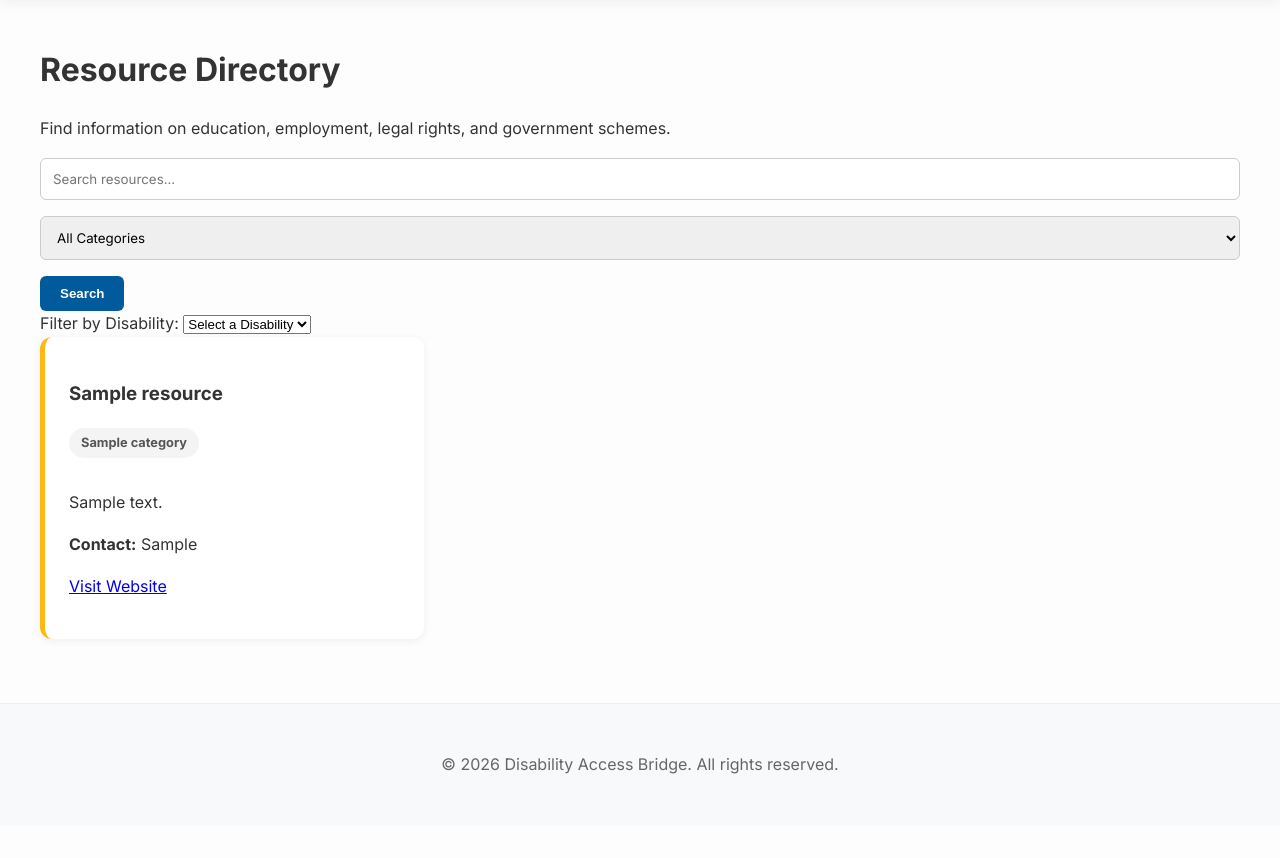
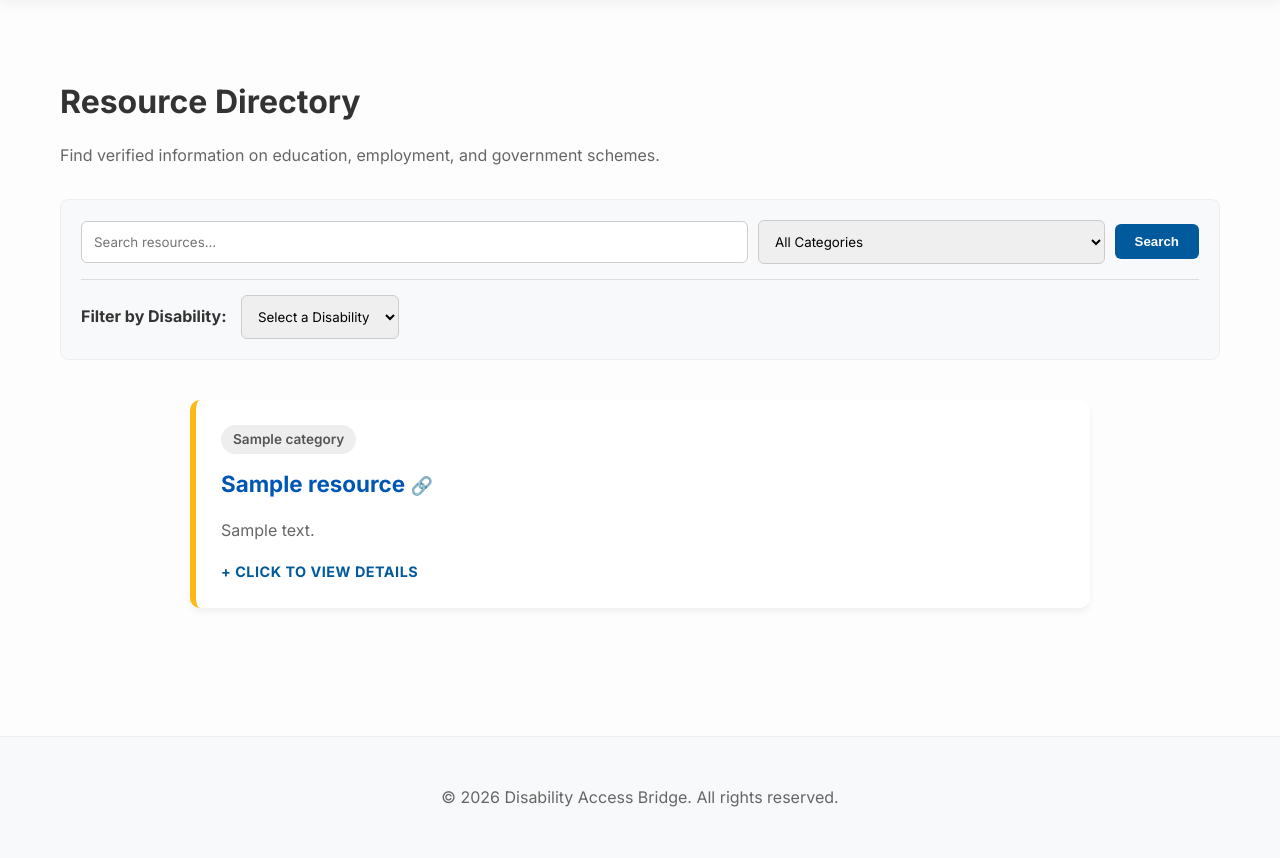
Before and after one commit to TheAnushkaTiwari/Disability-Access-Bridge, a Django app: page /resources/ in a window 1280 px wide. Shown: the part 128-986 px from the top of the page. Before the commit the page ends 902 px from the top, so only its background shows below. Run offline with Django 5.2, Linux system fonts and the light colour scheme; tables that the repository leaves empty hold one stand-in row (values such as "Sample post").

Commit message:
Improved the resources page.

```diff
--- a/core/static/core/style.css
+++ b/core/static/core/style.css
@@ -236,11 +236,6 @@ body.high-contrast .main-header { border-bottom: 2px solid var(--secondary-color
     .nav-center .nav-links { display: none; /* You might want a hamburger menu here later */ }
 }
 
-
-/* =========================================
-   5. GENERAL UI (Buttons, Forms, Cards)
-   ========================================= */
-
 /* Standard Buttons */
 .btn, .btn-secondary {
     display: inline-block;
@@ -269,18 +264,100 @@ body.high-contrast .main-header { border-bottom: 2px solid var(--secondary-color
 }
 .auth-form p, .contact-form p { margin: 0 0 1rem 0; }
 
-/* Resource Cards */
-.resource-list { display: grid; gap: 1.5rem; grid-template-columns: repeat(auto-fill, minmax(300px, 1fr)); }
-.resource-card {
-    background: #fff;
-    padding: 1.5rem;
-    border-radius: 12px;
-    box-shadow: 0 2px 8px rgba(0,0,0,0.06);
-    border-left: 5px solid var(--secondary-color);
-    transition: transform 0.2s;
+/* --- Resource Page Layout --- */
+
+/* 1. Spacing for the Filter Section */
+.filter-controls {
+    background-color: #f8f9fa;
+    padding: 20px;
+    border-radius: 8px;
+    margin-bottom: 40px; /* Adds space between filters and the first card */
+    border: 1px solid #eee;
 }
-.resource-card:hover { transform: translateY(-3px); box-shadow: 0 5px 15px rgba(0,0,0,0.1); }
 
+/* 2. The Vertical List Container */
+.resource-list-vertical {
+    display: flex;
+    flex-direction: column;
+    gap: 20px; /* Space between each card */
+    max-width: 900px;
+    margin: 0 auto;
+}
+
+/* 3. The Card Design (The Look You Want) */
+.resource-card-vertical {
+    background: #fff;       /* White background */
+    padding: 25px;          /* Breathing room inside the card */
+    border-radius: 10px;    /* Rounded corners */
+    box-shadow: 0 4px 6px rgba(0,0,0,0.05); /* Soft shadow */
+    border-left: 6px solid var(--secondary-color); /* Yellow left border like your reference */
+    cursor: pointer;        /* Shows hand cursor */
+    transition: all 0.2s ease;
+    position: relative;     /* For positioning elements */
+}
+
+/* Hover Effect */
+.resource-card-vertical:hover {
+    transform: translateY(-3px); /* Moves up slightly */
+    box-shadow: 0 8px 15px rgba(0,0,0,0.1); /* Shadow grows */
+    border-left-color: var(--primary-color); /* Border turns blue on hover */
+}
+
+/* 4. Elements Inside the Card */
+.category-badge {
+    display: inline-block;
+    background-color: #eee;
+    color: #555;
+    padding: 4px 12px;
+    border-radius: 20px;
+    font-size: 0.85rem;
+    font-weight: 600;
+    margin-bottom: 12px;
+}
+
+.resource-title {
+    margin: 0 0 10px 0;
+    font-size: 1.4rem;
+    color: var(--text-color);
+}
+
+/* The Link inside the Title */
+.resource-title a {
+    text-decoration: none;
+    color: #0056b3; /* Link Blue */
+    transition: color 0.2s;
+}
+
+.resource-title a:hover {
+    text-decoration: underline;
+    color: #003d82;
+}
+
+.short-desc {
+    color: #666;
+    line-height: 1.6;
+}
+
+/* The "Click to Read More" Text */
+.expand-hint {
+    display: block;
+    margin-top: 15px;
+    font-size: 0.9rem;
+    font-weight: bold;
+    color: var(--primary-color);
+    text-transform: uppercase;
+    letter-spacing: 0.5px;
+}
+
+/* 5. Expanded State (Hidden Details) */
+.extra-details {
+    margin-top: 20px;
+    padding-top: 20px;
+    border-top: 1px solid #eee;
+    background-color: #fafbfc; /* Light gray background for details */
+    padding: 15px;
+    border-radius: 8px;
+}
 .category-tag {
     display: inline-block;
     background: var(--light-gray);
--- a/core/templates/core/resources.html
+++ b/core/templates/core/resources.html
@@ -3,13 +3,16 @@
 {% block title %}Resources - Disability Access Bridge{% endblock %}
 
 {% block content %}
-    <h1>Resource Directory</h1>
-    <p>Find information on education, employment, legal rights, and government schemes.</p>
+<div class="container" style="padding-top: 2rem; padding-bottom: 4rem;">
+
+    <h1 style="margin-bottom: 10px;">Resource Directory</h1>
+    <p style="margin-bottom: 30px; color: #666;">Find verified information on education, employment, and government schemes.</p>
 
     <div class="filter-controls">
-        <form method="get" action="{% url 'resources' %}" class="filter-form">
-            <input type="text" name="q" placeholder="Search resources..." value="{{ query }}">
-            <select name="category">
+        <form method="get" action="{% url 'resources' %}" style="display: flex; gap: 10px; flex-wrap: wrap; align-items: center;">
+            <input type="text" name="q" placeholder="Search resources..." value="{{ query }}" class="form-input" style="flex: 2; min-width: 200px; margin-bottom: 0;">
+
+            <select name="category" class="form-input" style="flex: 1; min-width: 150px; margin-bottom: 0;">
                 <option value="">All Categories</option>
                 {% for category in ALL_CATEGORIES %}
                     <option value="{{ category.id }}" {% if category.id == selected_category_id %}selected{% endif %}>
@@ -17,12 +20,13 @@
                     </option>
                 {% endfor %}
             </select>
+
             <button type="submit" class="btn">Search</button>
         </form>
 
-        <div class="disability-dropdown-container">
-            <label for="disability-select">Filter by Disability:</label>
-            <select id="disability-select">
+        <div style="margin-top: 15px; padding-top: 15px; border-top: 1px solid #ddd;">
+            <label for="disability-select" style="font-weight: bold; margin-right: 10px;">Filter by Disability:</label>
+            <select id="disability-select" class="form-input" style="width: auto; display: inline-block; margin: 0;" onchange="location = this.value;">
                 <option value="">Select a Disability</option>
                 {% for disability in all_disabilities %}
                     <option value="{% url 'disability_resources' disability_name=disability.name|slugify %}">
@@ -33,26 +37,69 @@
         </div>
     </div>
 
-    <div class="resource-list">
-        {% for resource in resources %}
-            <div class="resource-card">
-                <h3>{{ resource.title }}</h3>
-                <span class="category-tag">{{ resource.category.name }}</span>
-                <p>{{ resource.description }}</p>
-                {% if resource.contact_info %}<p><strong>Contact:</strong> {{ resource.contact_info }}</p>{% endif %}
-                {% if resource.website_url %}<p><a href="{{ resource.website_url }}" target="_blank" rel="noopener noreferrer">Visit Website</a></p>{% endif %}
+    <div class="resource-list-vertical">
+        {% for item in resources %}
+            <div class="resource-card-vertical" onclick="toggleCard(this)">
+
+                <span class="category-badge">{{ item.category.name }}</span>
+
+                <h3 class="resource-title">
+                    {% if item.website_url %}
+                        <a href="{{ item.website_url }}" target="_blank" onclick="event.stopPropagation();" title="Go to Website">
+                            {{ item.title }} <span style="font-size: 0.8em;">🔗</span>
+                        </a>
+                    {% else %}
+                        {{ item.title }}
+                    {% endif %}
+                </h3>
+
+                <p class="short-desc">{{ item.description|truncatewords:25 }}</p>
+
+                <div class="extra-details" style="display: none;">
+                    <h4 style="margin-top: 0;">Full Description:</h4>
+                    <p>{{ item.description }}</p>
+
+                    {% if item.contact_info %}
+                        <div style="margin-top: 15px;">
+                            <strong>📞 Contact Info:</strong>
+                            <p style="margin: 5px 0;">{{ item.contact_info|linebreaksbr }}</p>
+                        </div>
+                    {% endif %}
+                </div>
+
+                <small class="expand-hint">+ Click to view details</small>
             </div>
         {% empty %}
-            <p>No resources found matching your criteria.</p>
+            <div class="message error">
+                No resources found matching your search.
+            </div>
         {% endfor %}
     </div>
 
-    <script>
-        document.getElementById('disability-select').addEventListener('change', function() {
-            const url = this.value;
-            if (url) {
-                window.location.href = url;
-            }
-        });
-    </script>
+</div>
+
+<script>
+    function toggleCard(cardElement) {
+        const details = cardElement.querySelector('.extra-details');
+        const hint = cardElement.querySelector('.expand-hint');
+        const shortDesc = cardElement.querySelector('.short-desc');
+
+        if (details.style.display === 'none') {
+            // OPEN the card
+            details.style.display = 'block';
+            shortDesc.style.display = 'none';
+            hint.innerText = '- Click to collapse';
+            hint.style.color = '#333';
+            cardElement.classList.add('expanded');
+        } else {
+            // CLOSE the card
+            details.style.display = 'none';
+            shortDesc.style.display = 'block';
+            hint.innerText = '+ Click to view details';
+            hint.style.color = ''; // Reset color
+            cardElement.classList.remove('expanded');
+        }
+    }
+</script>
+
 {% endblock %}
```
